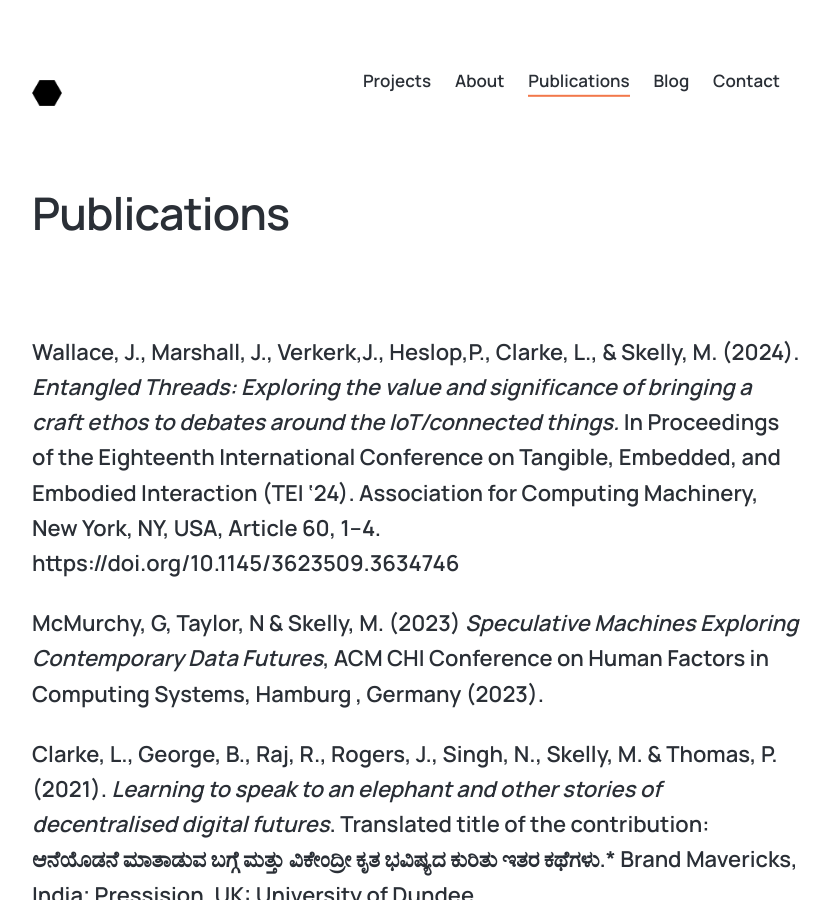
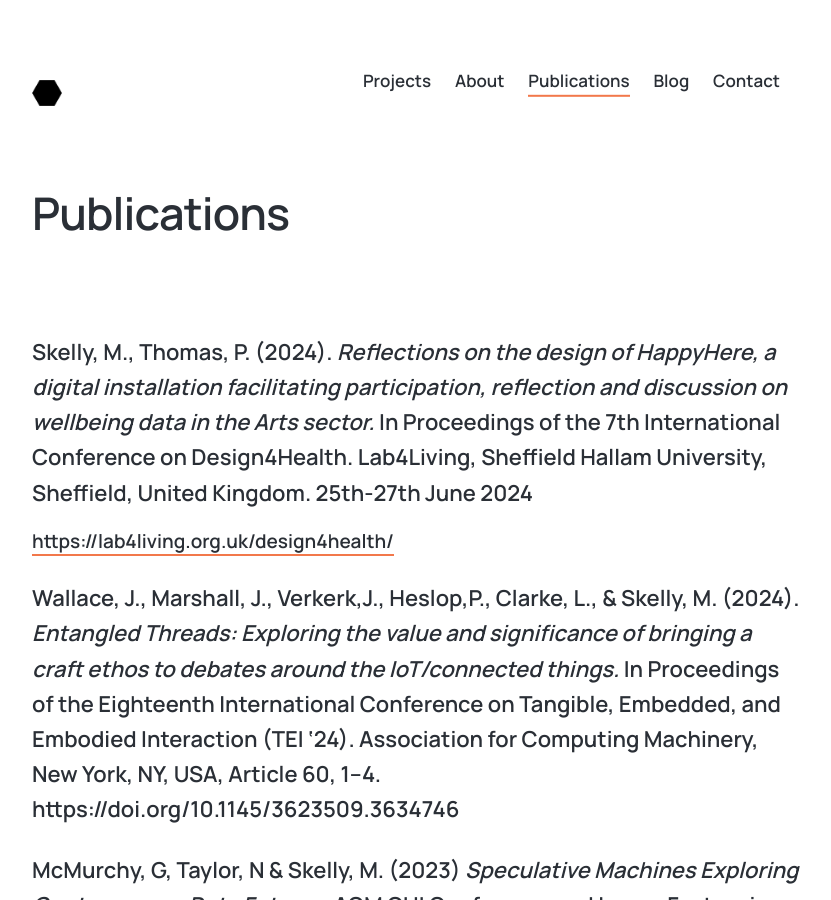
Before and after one commit to mskell/mskell.github.io, a Jekyll site: the page built from _pages/publications.md, in a window 1280 px wide and 900 px high. Shown: the whole window, without its empty margins (224-1055 px from the left). Built offline with Jekyll 4.4.1, drawn with Linux system fonts in a browser that asks for light colours; nearby versions of some CDN libraries.

Commit message:
adding new record

```diff
--- a/_pages/publications.md
+++ b/_pages/publications.md
@@ -4,6 +4,9 @@ subtitle:
 description: Research and portfolio website for Martin Skelly
 featured_image:
 ---
+
+#### Skelly, M., Thomas, P. (2024). *Reflections on the design of HappyHere, a digital installation facilitating participation, reflection and discussion on wellbeing data in the Arts sector.* In Proceedings of the 7th International Conference on Design4Health. Lab4Living, Sheffield Hallam University, Sheffield, United Kingdom. 25th-27th June 2024
+[https://lab4living.org.uk/design4health/](https://lab4living.org.uk/design4health/)
 
 #### Wallace, J., Marshall, J., Verkerk,J., Heslop,P., Clarke, L., & Skelly, M. (2024). *Entangled Threads: Exploring the value and significance of bringing a craft ethos to debates around the IoT/connected things.* In Proceedings of the Eighteenth International Conference on Tangible, Embedded, and Embodied Interaction (TEI '24). Association for Computing Machinery, New York, NY, USA, Article 60, 1–4. [https://doi.org/10.1145/3623509.3634746](https://doi.org/10.1145/3623509.3634746)
 
```
Also changed, not shown: 1 other file.
